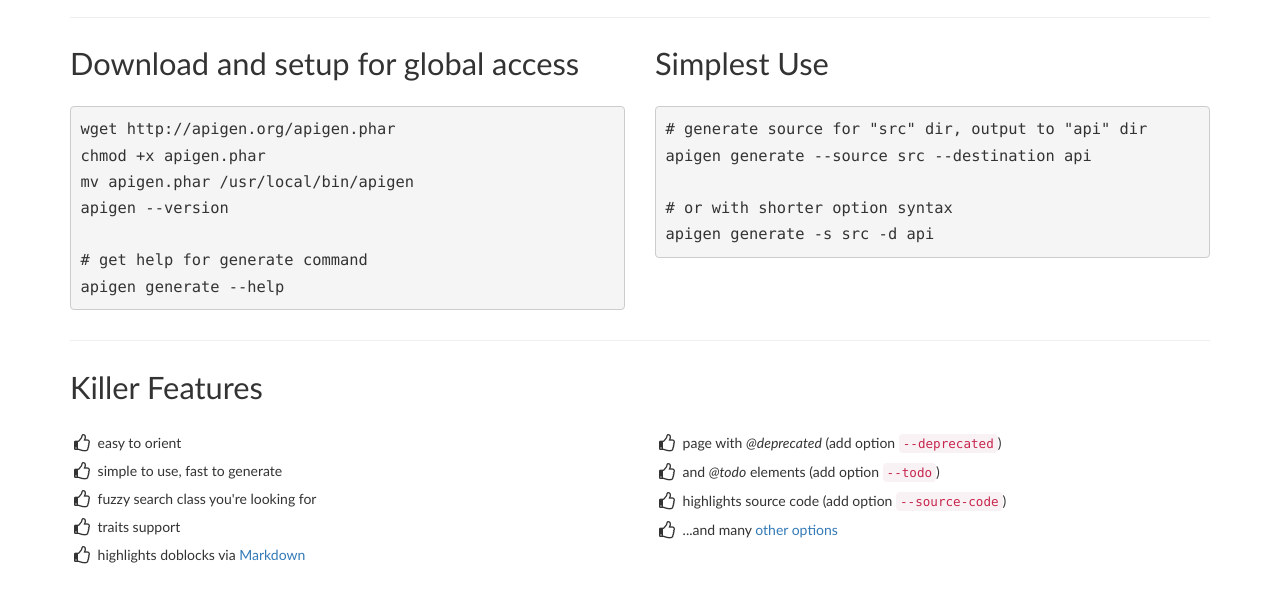
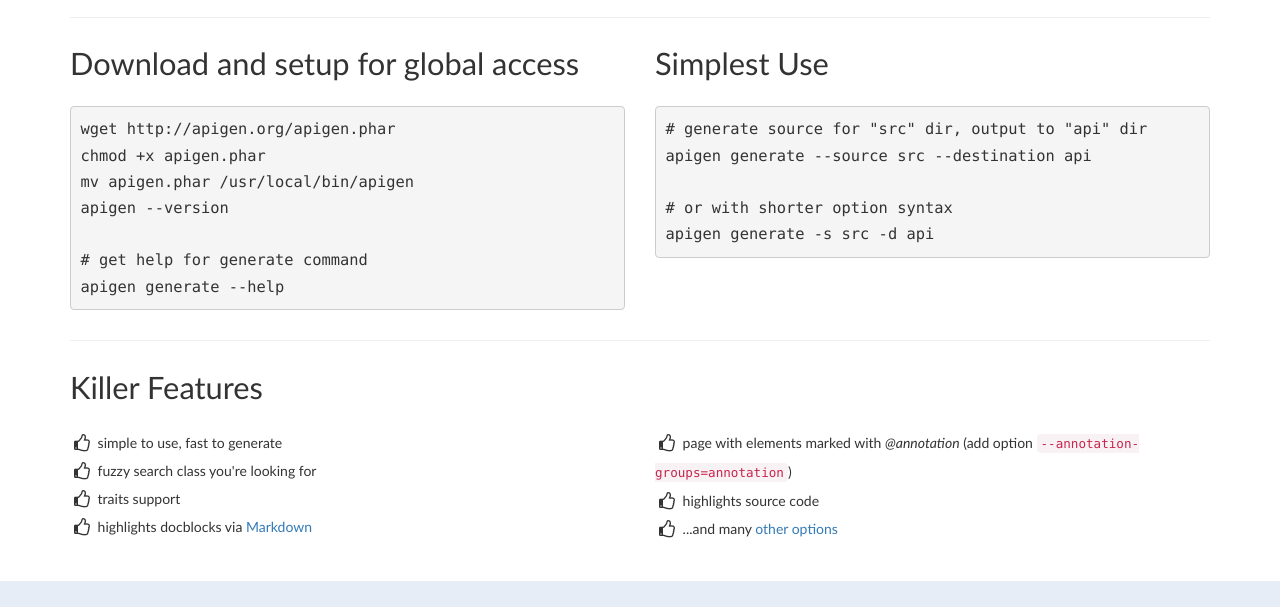
Before and after one commit to ApiGen/ApiGen.github.io, a plain HTML site: page index.html in a window 1280 px wide. Shown: the part 1241-1848 px from the top of the page. After the commit the page ends 1822 px from the top, so only its background shows below. Drawn offline with nearby package versions, Linux system fonts and the light colour scheme.

Commit message:
features clean

```diff
--- a/index.html
+++ b/index.html
@@ -160,10 +160,6 @@
 							<ul class="col-md-6">
 								<li>
 									<i class="fa fa-fw fa-lg fa-thumbs-o-up"></i>
-									easy to orient
-								</li>
-								<li>
-									<i class="fa fa-fw fa-lg fa-thumbs-o-up"></i>
 									simple to use, fast to generate
 								</li>
 								<li>
@@ -176,21 +172,17 @@
 								</li>
 								<li>
 									<i class="fa fa-fw fa-lg fa-thumbs-o-up"></i>
-									highlights doblocks via <a href="https://guides.github.com/features/mastering-markdown/#examples">Markdown</a>
+									highlights docblocks via <a href="https://guides.github.com/features/mastering-markdown/#examples">Markdown</a>
 								</li>
 							</ul>
 							<ul class="col-md-6">
 								<li>
 									<i class="fa fa-fw fa-lg fa-thumbs-o-up"></i>
-									page with <em>@deprecated</em> (add option <code>--deprecated</code>)
+									page with elements marked with <em>@annotation</em> (add option <code>--annotation-groups=annotation</code>)
 								</li>
 								<li>
 									<i class="fa fa-fw fa-lg fa-thumbs-o-up"></i>
-									and <em>@todo</em> elements (add option <code>--todo</code>)
-								</li>
-								<li>
-									<i class="fa fa-fw fa-lg fa-thumbs-o-up"></i>
-									highlights source code (add option <code>--source-code</code>)
+									highlights source code
 								</li>
 								<li>
 									<i class="fa fa-fw fa-lg fa-thumbs-o-up"></i>
```
